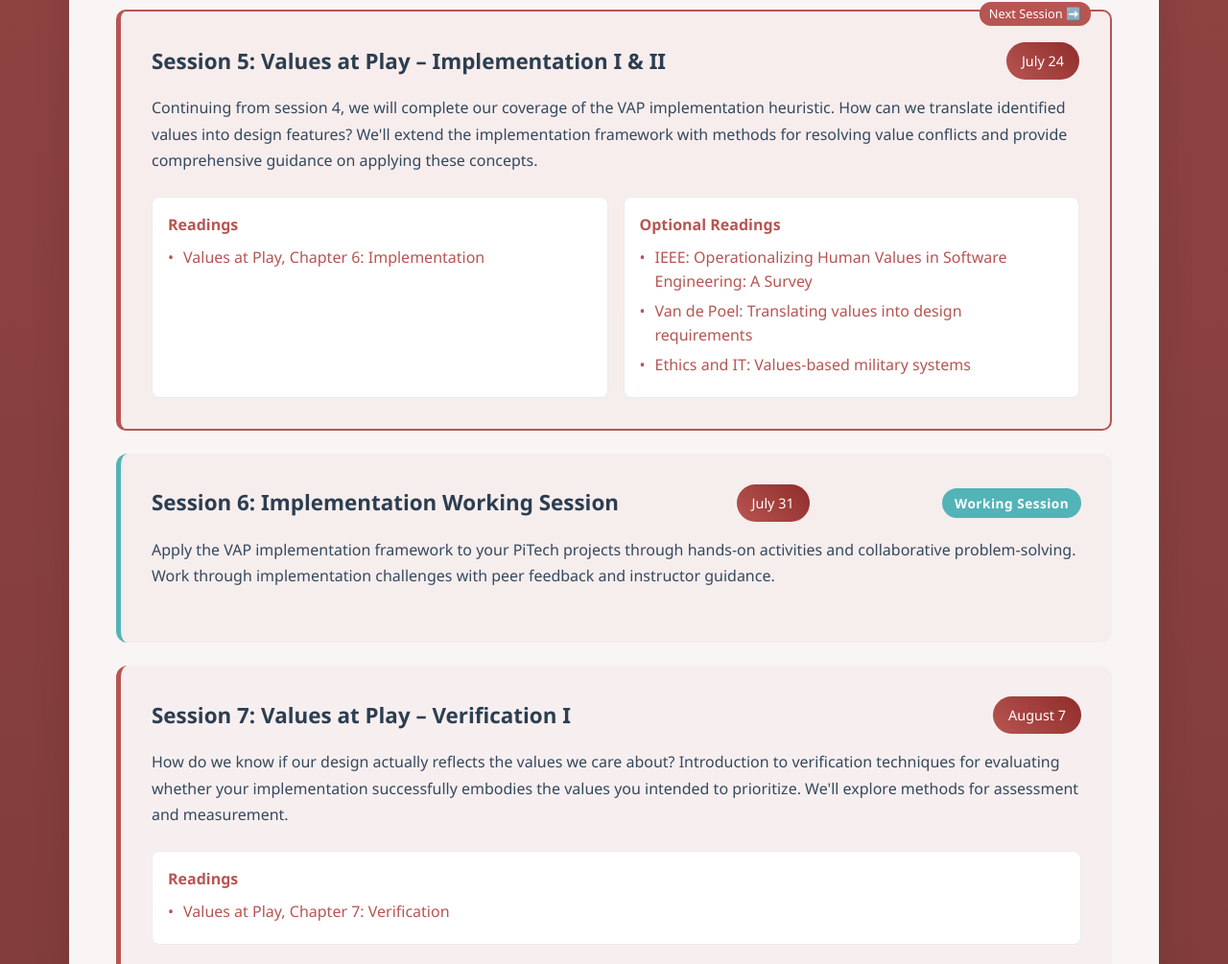
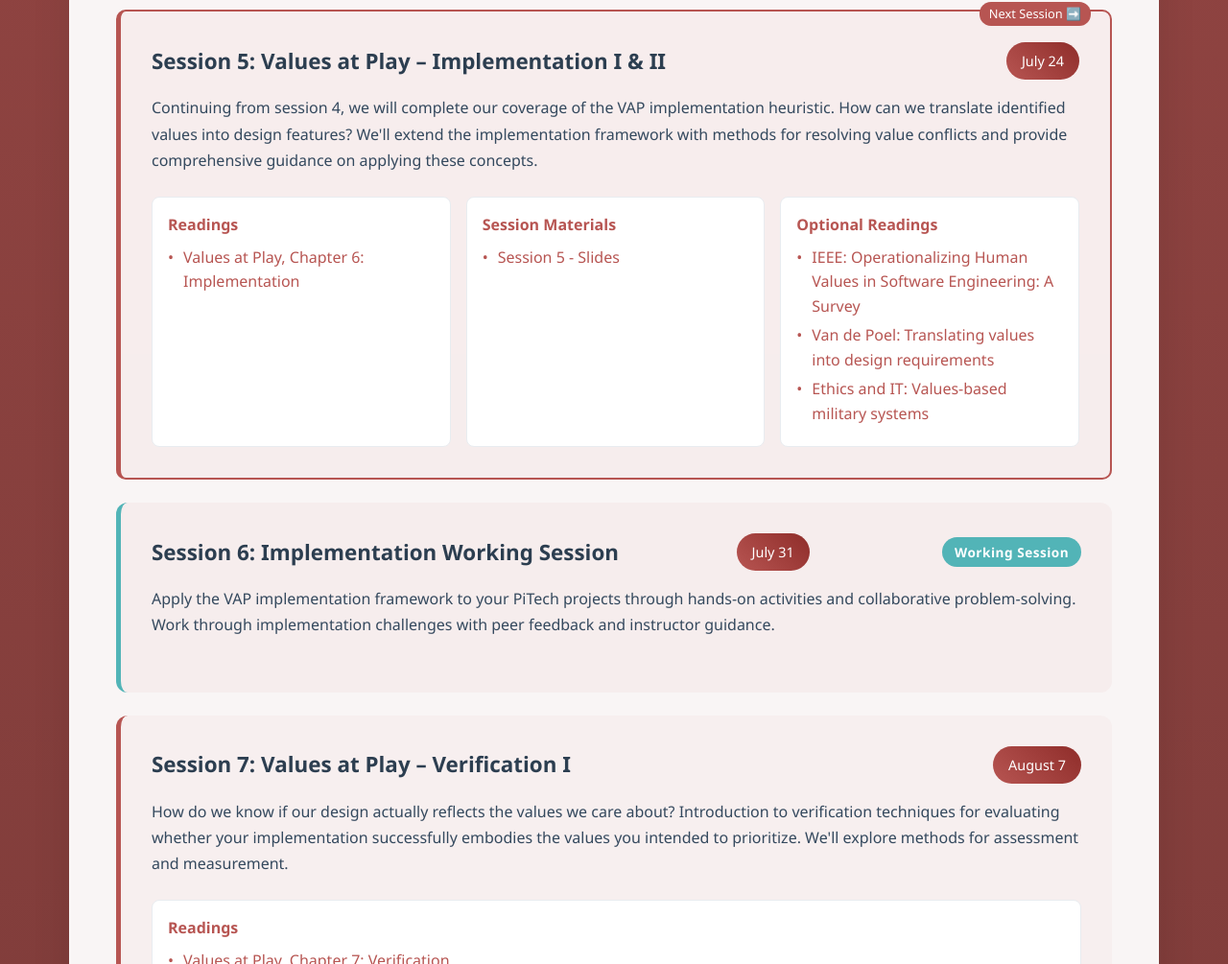
Before and after one commit to PiTechEthics/pitechethics.github.io, a plain HTML site: page index.html in a window 1280 px wide. Shown: the part 3553-4558 px from the top of the page at 96% size. Drawn offline with Linux system fonts and the light colour scheme.

Commit message:
add slide deck

```diff
--- a/index.html
+++ b/index.html
@@ -232,6 +232,12 @@
                 <li><a href="https://drive.google.com/file/d/1fBpVUQwUBikdUN21U0yKo58Lvs-0u899/view?usp=sharing" target="_blank" class="reading-link">Values at Play, Chapter 6: Implementation</a></li>
             </ul>
         </div>
+         <div class="detail-section">
+            <h4>Session Materials</h4>
+            <ul>
+                <li><a href="https://docs.google.com/presentation/d/1yIiD_eF0wGM8k3jwV6JTFe9PXDQj3uaX/edit?usp=sharing&ouid=115041818286926436811&rtpof=true&sd=true" target="_blank" class="reading-link">Session 5 - Slides</a></li>
+            </ul>
+        </div>
         <div class="detail-section">
             <h4>Optional Readings</h4>
             <ul>
```
